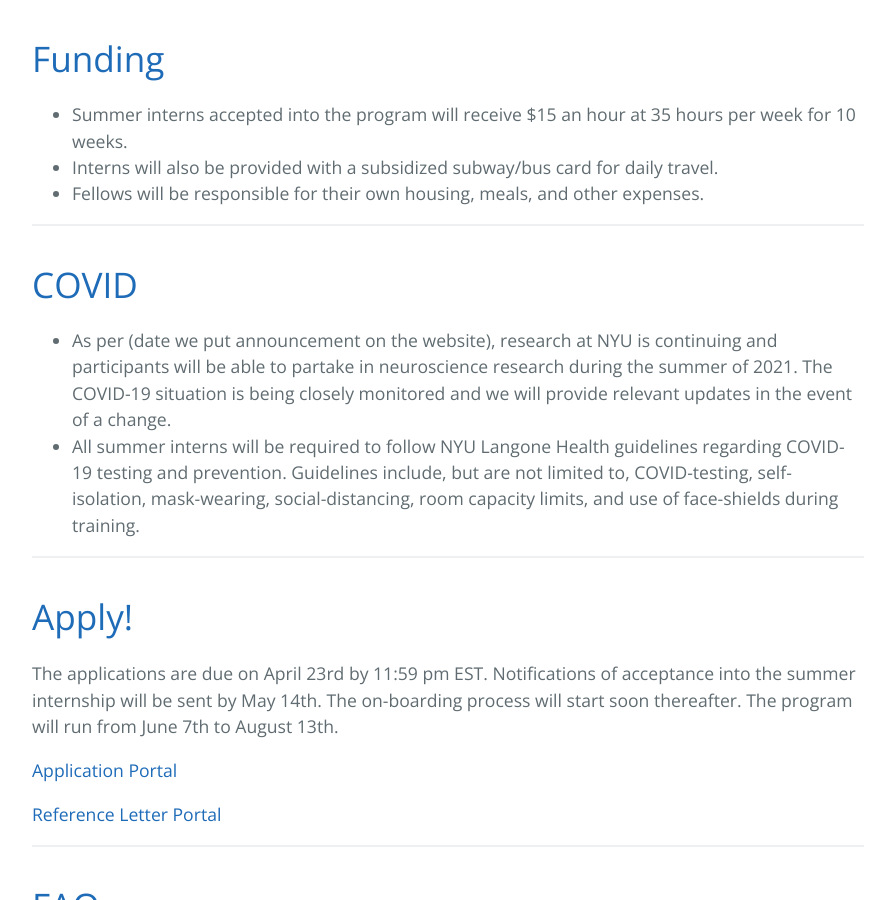
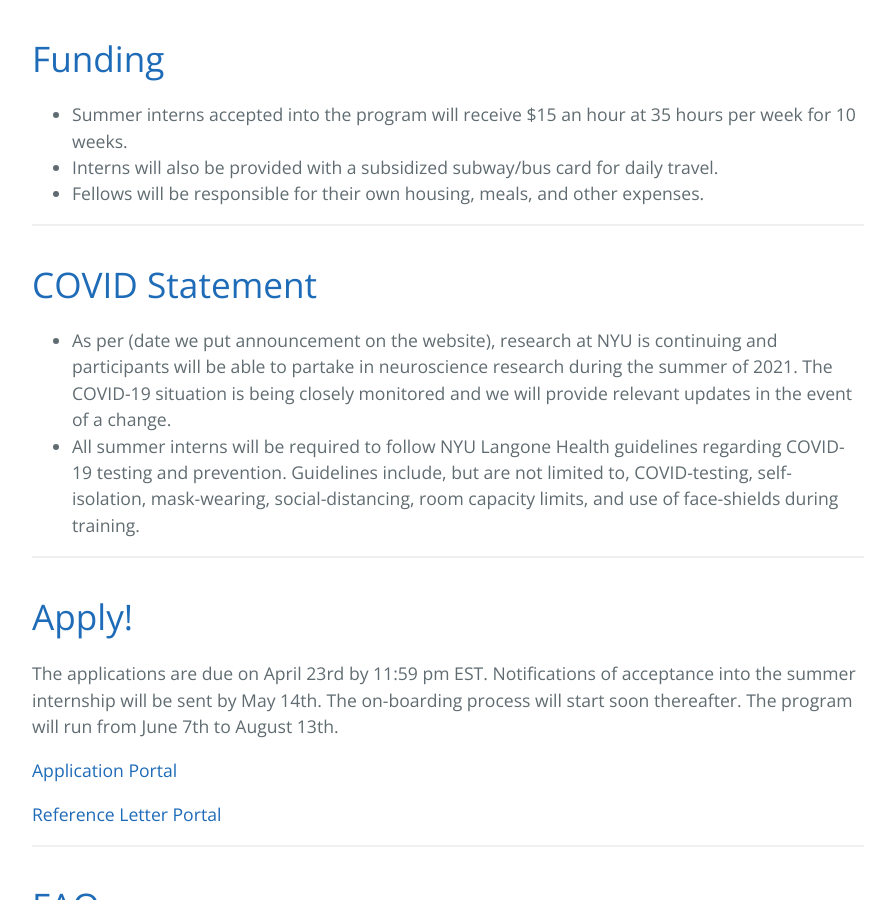
Before and after one commit to NICDIundergrad/SummerUndergradProgramWeb, a Jekyll site: the page built from index.md, in a window 1280 px wide and 900 px high, scrolled down 1646 px. Shown: the whole window, without its empty margins (192-1087 px from the left). Built offline with Jekyll 4.4.1, drawn with Linux system fonts in a browser that asks for light colours; our own code applies the rules of GitHub Pages for plain Markdown files.

Commit message:
Update index.md

```diff
--- a/index.md
+++ b/index.md
@@ -23,7 +23,7 @@ Summer interns accepted into the program will receive $15 an hour at 35 hours pe
 
 * * *
 
-# [COVID](#covid)
+# [COVID Statement](#covid-statement)
 
 - As per (date we put announcement on the website), research at NYU is continuing and participants will be able to partake in neuroscience research during the summer of 2021. The COVID-19 situation is being closely monitored and we will provide relevant updates in the event of a change.
 - All summer interns will be required to follow NYU Langone Health guidelines regarding COVID-19 testing and prevention. Guidelines include, but are not limited to, COVID-testing, self-isolation, mask-wearing, social-distancing, room capacity limits, and use of face-shields during training.
```
